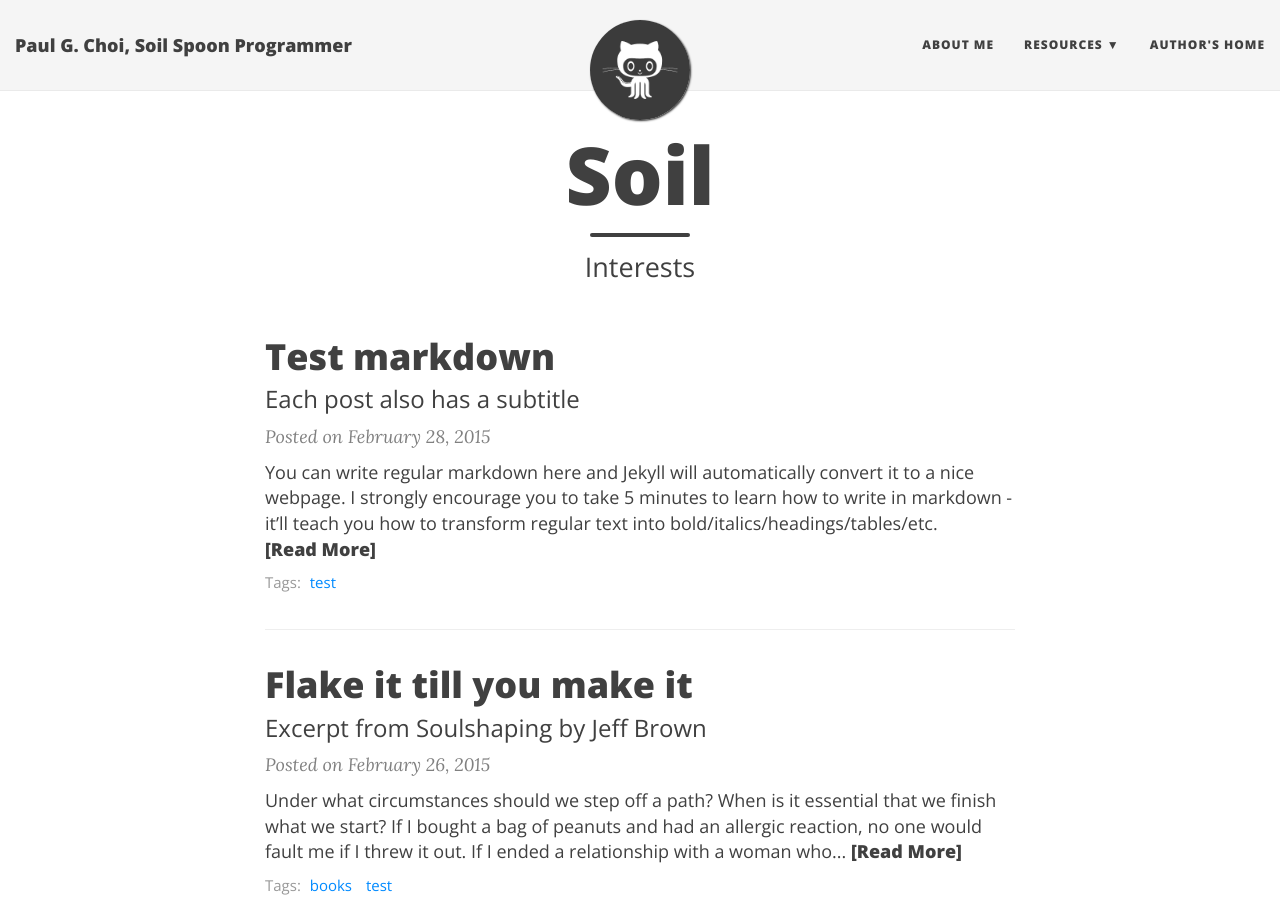
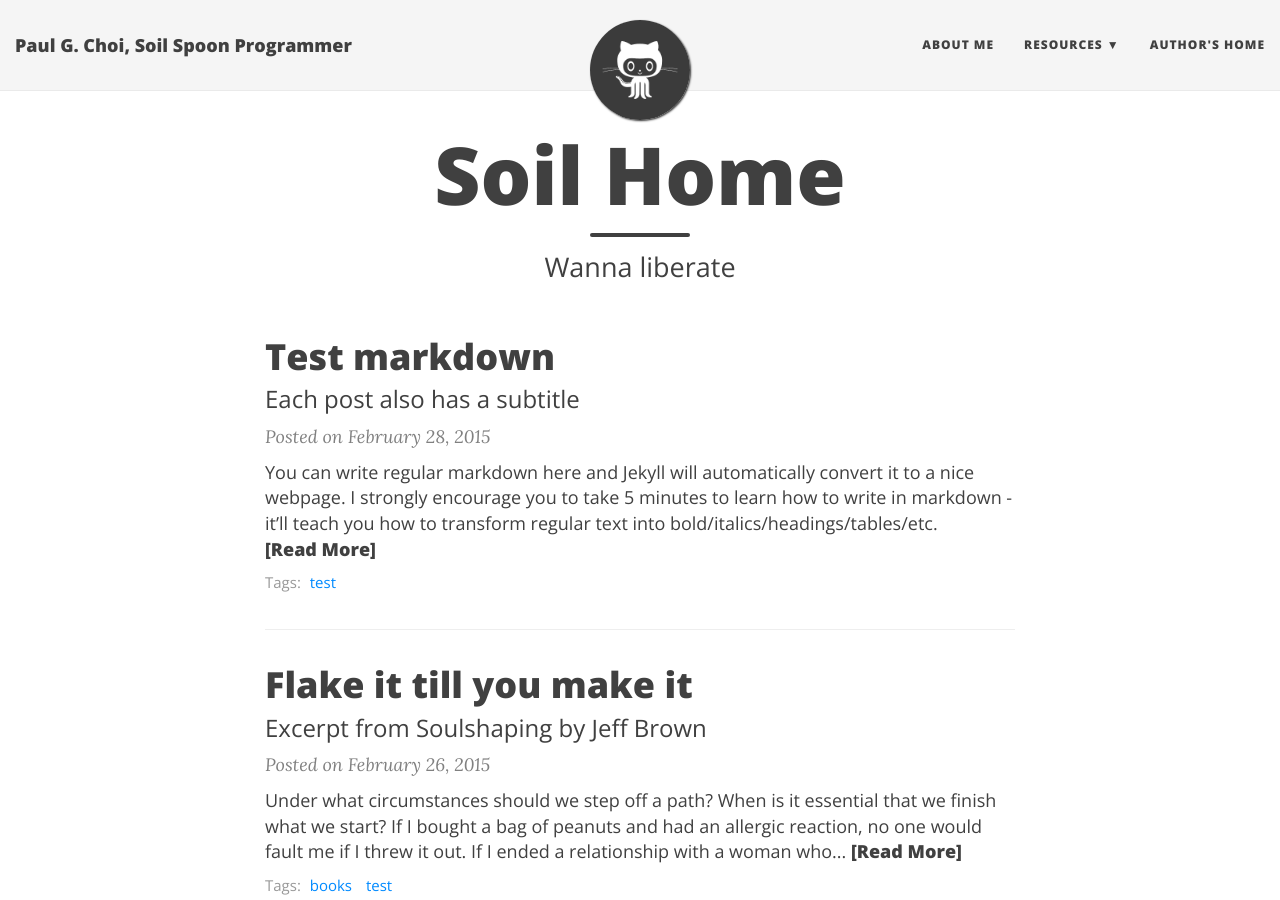
Before and after one commit to choigyumin/choigyumin.github.io, a Jekyll site: the page built from index.html, in a window 1280 px wide and 900 px high. Built offline with Jekyll 4.4.1, drawn with Linux system fonts in a browser that asks for light colours; nearby versions of some CDN libraries; the list of posts is cut into pages by our own code.

Commit message:
liberation

```diff
--- a/index.html
+++ b/index.html
@@ -1,7 +1,7 @@
 ---
 layout: page
-title: Soil
-subtitle: Interests
+title: Soil Home
+subtitle: Wanna liberate
 use-site-title: true
 ---
 
```
